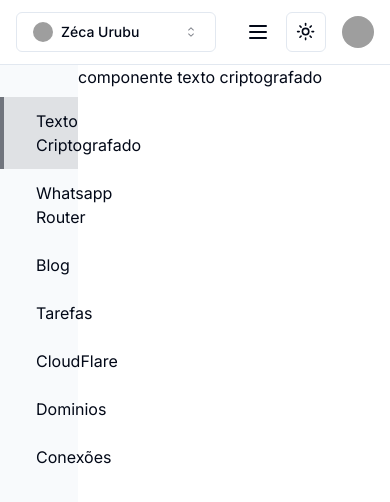
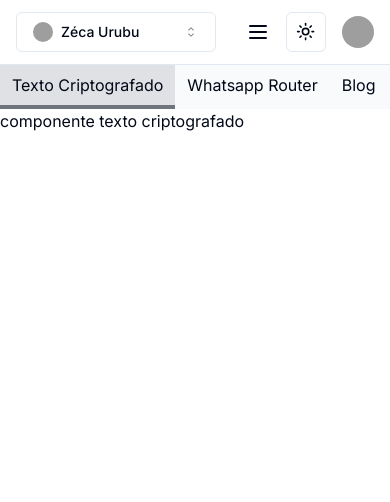
Before and after one commit to thiagogaia/BeautyDash, a Next.js app: page /tools in a window 390 px wide. Shown: the top 502 px of the page. Built offline with nearby package versions, Linux system fonts and the light colour scheme; grey boxes are pictures that could not be loaded.

Commit message:
making the side menu responsive

```diff
--- a/src/app/customers/page.tsx
+++ b/src/app/customers/page.tsx
@@ -13,7 +13,7 @@ export default function CustomersPage() {
   return (
     <>
       <Header />
-      <div className="flex">
+      <div className="flex flex-col md:flex-row">
         <LateralMenu topics={customersData} />
 
         <MainCustomers />
--- a/src/app/globals.css
+++ b/src/app/globals.css
@@ -70,7 +70,12 @@
   * {
     @apply border-border;
   }
+
   body {
     @apply bg-background text-foreground;
   }
+
+  .hide-scrollbar::-webkit-scrollbar {
+    display: none;
   }
+}
--- a/src/app/products/page.tsx
+++ b/src/app/products/page.tsx
@@ -11,9 +11,9 @@ export const metadata: Metadata = {
 
 export default function ProductsPage() {
   return (
-    <div className="flex-col md:flex">
+    <div className="flex-col flex-col md:flex-row">
       <Header />
-      <div className="flex">
+      <div className="flex flex-col md:flex-row">
         <LateralMenu topics={productsData} />
 
         <MainProducts />
--- a/src/app/reports/page.tsx
+++ b/src/app/reports/page.tsx
@@ -13,7 +13,7 @@ export default function ReportsPage() {
   return (
     <>
       <Header />
-      <div className="flex">
+      <div className="flex flex-col md:flex-row">
         <LateralMenu topics={reportsData} />
 
         <MainReports />
--- a/src/app/store/page.tsx
+++ b/src/app/store/page.tsx
@@ -14,7 +14,7 @@ export default function StorePage() {
     <div className="flex-col md:flex">
       <Header />
 
-      <div className="flex">
+      <div className="flex flex-col md:flex-row">
         <LateralMenu topics={storeData} />
 
         <MainStore />
--- a/src/app/tools/page.tsx
+++ b/src/app/tools/page.tsx
@@ -13,7 +13,7 @@ export default function ToolsPage() {
   return (
     <>
       <Header />
-      <div className="flex">
+      <div className="flex flex-col md:flex-row">
         <LateralMenu topics={toolsData} />
 
         <MainTools />
--- a/src/components/lateralMenu/index.tsx
+++ b/src/components/lateralMenu/index.tsx
@@ -18,13 +18,13 @@ export default function LateralMenu({ topics }: LateralMenuProps) {
   }, []);
 
   return (
-    <aside className="bg-[hsl(var(--secondary)/50%)] h-screen flex flex-col py-8 capitalize w-1/5">
+    <aside className="bg-[hsl(var(--secondary)/50%)] capitalize flex flex-row w-full overflow-x-auto md:h-screen md:flex-col md:py-8 md:w-1/5 hide-scrollbar">
       {data.map((topic, index) => (
         <span
           key={index}
           onClick={() => setCurrentTopic(topic.name)}
           className={cn(
-            "py-3 px-8 border-l-4 border-transparent hover:cursor-pointer hover:bg-[hsl(var(--foreground)/10%)]  hover:border-[hsl(var(--foreground)/50%)]",
+            "border-transparent py-2 px-3 border-b-4 whitespace-nowrap hover:cursor-pointer md:whitespace-normal md:py-3 md:px-8 md:border-l-4 md:border-b-0 hover:bg-[hsl(var(--foreground)/10%)] hover:border-[hsl(var(--foreground)/50%)]",
             curretTopic === topic.name
               ? "bg-[hsl(var(--foreground)/10%)] border-[hsl(var(--foreground)/50%)]"
               : "bg-transparent"
```
Lines whose indentation alone changed are shown as unchanged.
